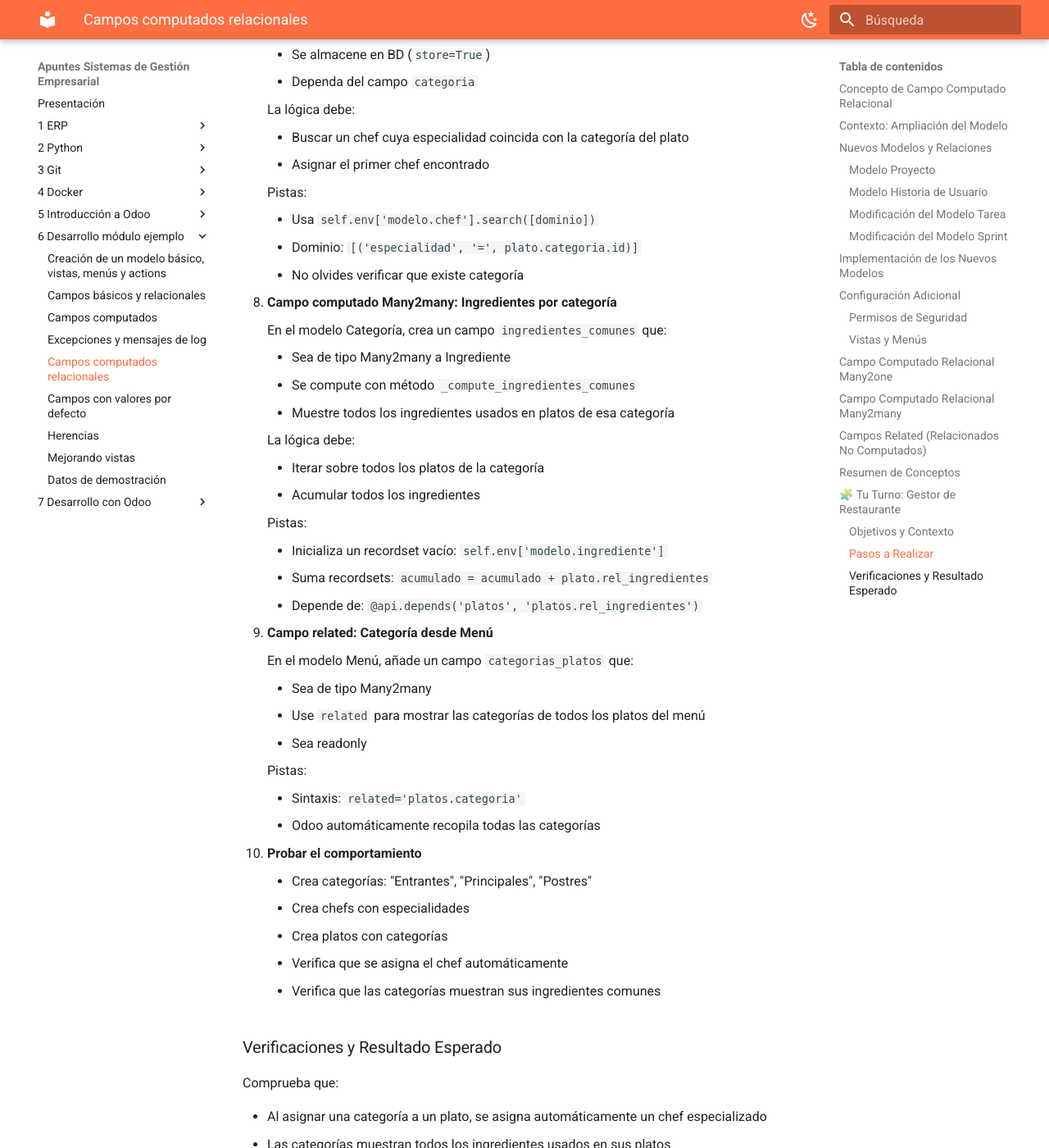
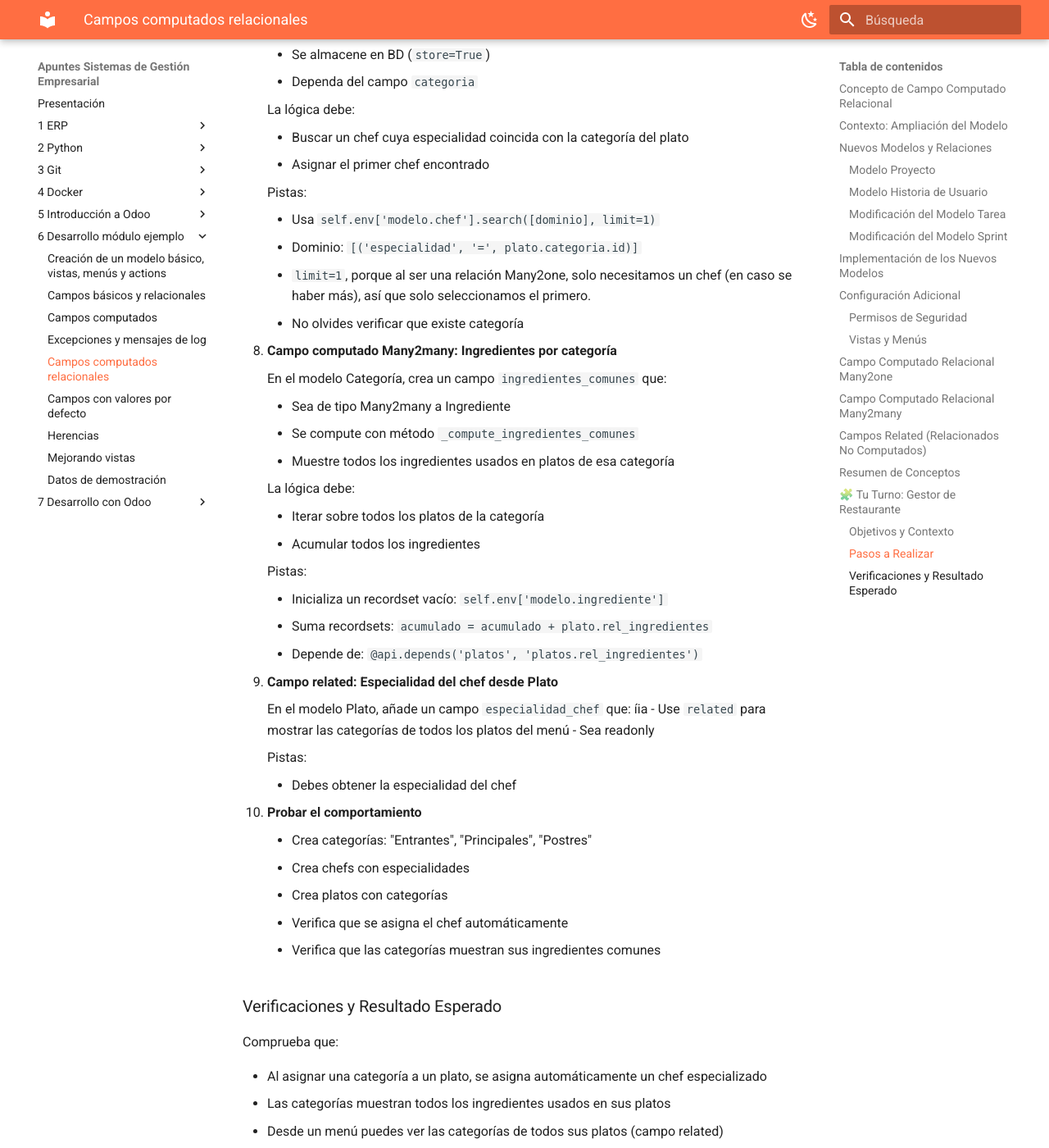
Before and after one commit to apuntes-sergio/sge, an MkDocs documentation site: the page built from docs/6_5_campos_computados_relacionales.md, in a window 1280 px wide and 1400 px high, scrolled down 12148 px. Shown: the whole window at 82% size. Built offline with MkDocs 1.6.1 and Material for MkDocs 9.7.7, drawn with Linux system fonts in a browser that asks for light colours; some web fonts are replaced.

Commit message:
Revisión Campos computados relacionales

```diff
--- a/docs/6_5_campos_computados_relacionales.md
+++ b/docs/6_5_campos_computados_relacionales.md
@@ -650,8 +650,9 @@
 
     Pistas:
 
-    - Usa `self.env['modelo.chef'].search([dominio])`
+    - Usa `self.env['modelo.chef'].search([dominio], limit=1)`
     - Dominio: `[('especialidad', '=', plato.categoria.id)]`
+    - `limit=1`, porque al ser una relación Many2one, solo necesitamos un chef (en caso se haber más), así que solo seleccionamos el primero.
     - No olvides verificar que existe categoría
 
 8. **Campo computado Many2many: Ingredientes por categoría**
@@ -673,18 +674,16 @@
     - Suma recordsets: `acumulado = acumulado + plato.rel_ingredientes`
     - Depende de: `@api.depends('platos', 'platos.rel_ingredientes')`
 
-9. **Campo related: Categoría desde Menú**
+9. **Campo related: Especialidad del chef desde Plato**
 
-    En el modelo Menú, añade un campo `categorias_platos` que:
-
-    - Sea de tipo Many2many
+    En el modelo Plato, añade un campo `especialidad_chef` que:
+íia
     - Use `related` para mostrar las categorías de todos los platos del menú
     - Sea readonly
 
     Pistas:
 
-    - Sintaxis: `related='platos.categoria'`
-    - Odoo automáticamente recopila todas las categorías
+    - Debes obtener la especialidad del chef
 
 
 10. **Probar el comportamiento**
```
